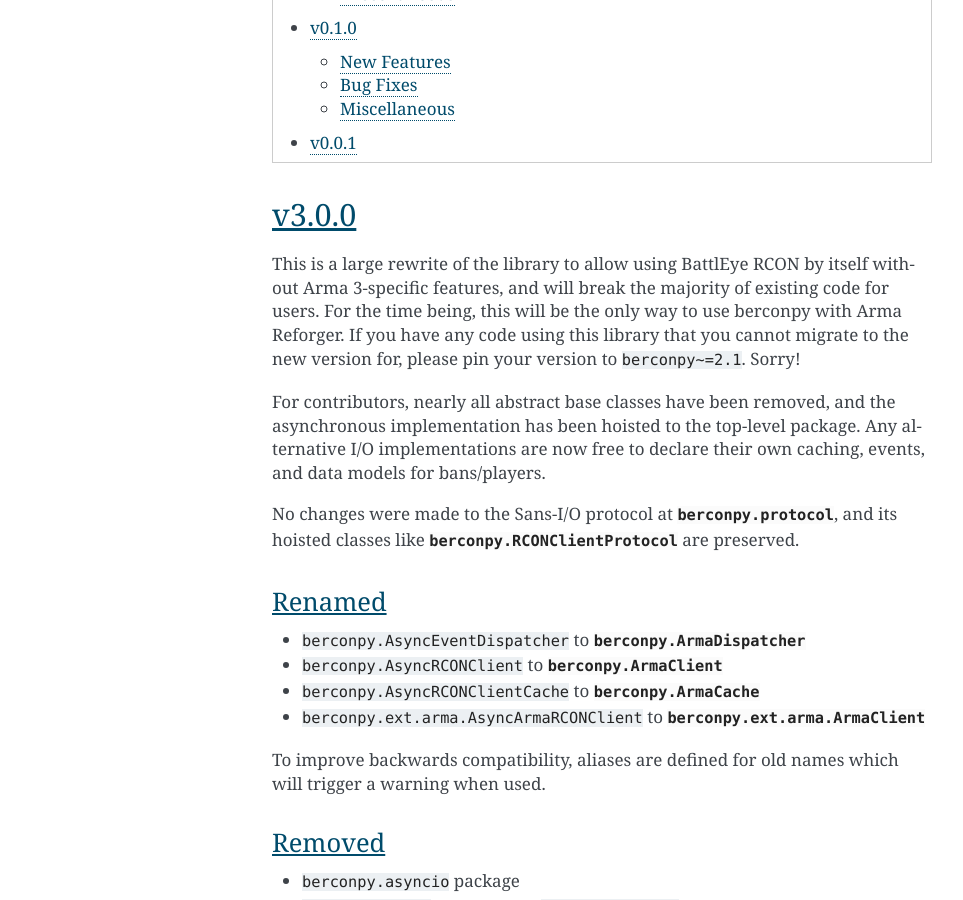
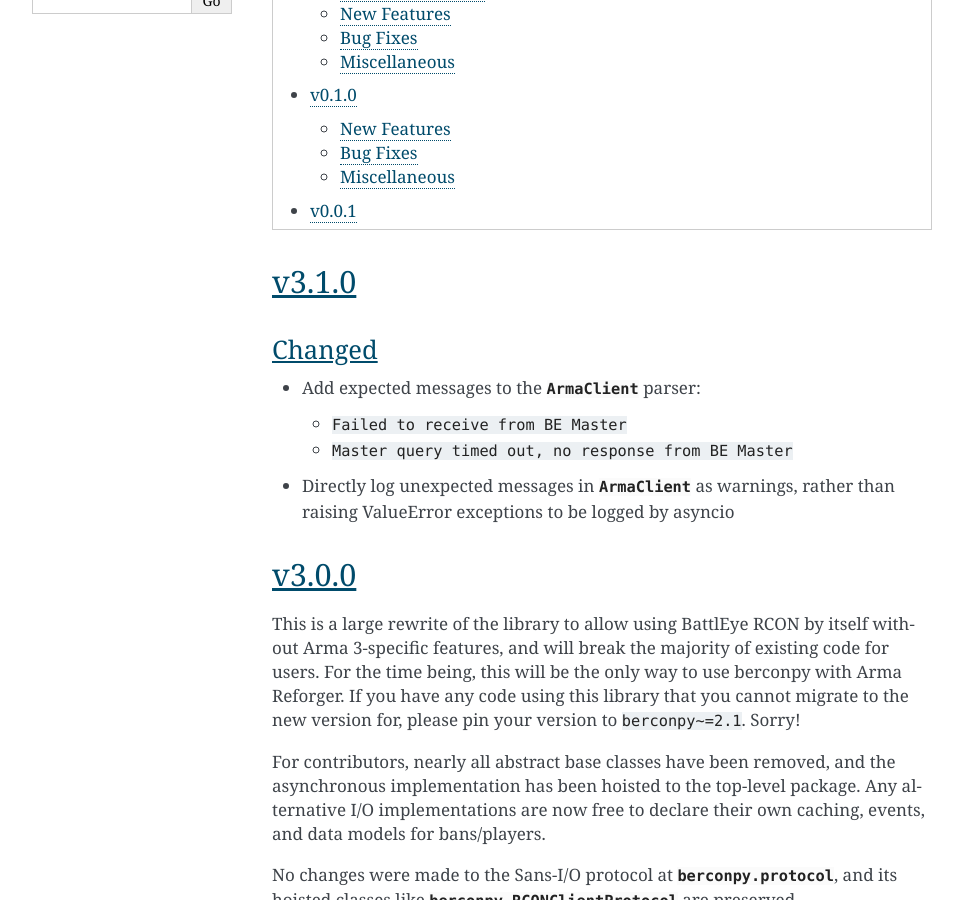
Before and after one commit to thegamecracks/berconpy, a Sphinx documentation site: the page built from docs/source/changelog.rst, in a window 1280 px wide and 900 px high, scrolled down 1270 px. Shown: the whole window, without its empty margins (148-1111 px from the left). Built offline with Sphinx 7.4.7, drawn with Linux system fonts in a browser that asks for light colours; some of the changed text lies outside the part shown.

Commit message:
docs: add v3.1.0 to changelog

```diff
--- a/docs/source/changelog.rst
+++ b/docs/source/changelog.rst
@@ -4,6 +4,20 @@
 .. contents::
   :depth: 2
   :local:
+
+v3.1.0
+------
+
+Changed
+^^^^^^^
+
+* Add expected messages to the :py:class:`~berconpy.ArmaClient` parser:
+
+  * ``Failed to receive from BE Master``
+  * ``Master query timed out, no response from BE Master``
+
+* Directly log unexpected messages in :py:class:`~berconpy.ArmaClient` as warnings,
+  rather than raising ValueError exceptions to be logged by asyncio
 
 v3.0.0
 ------
```
